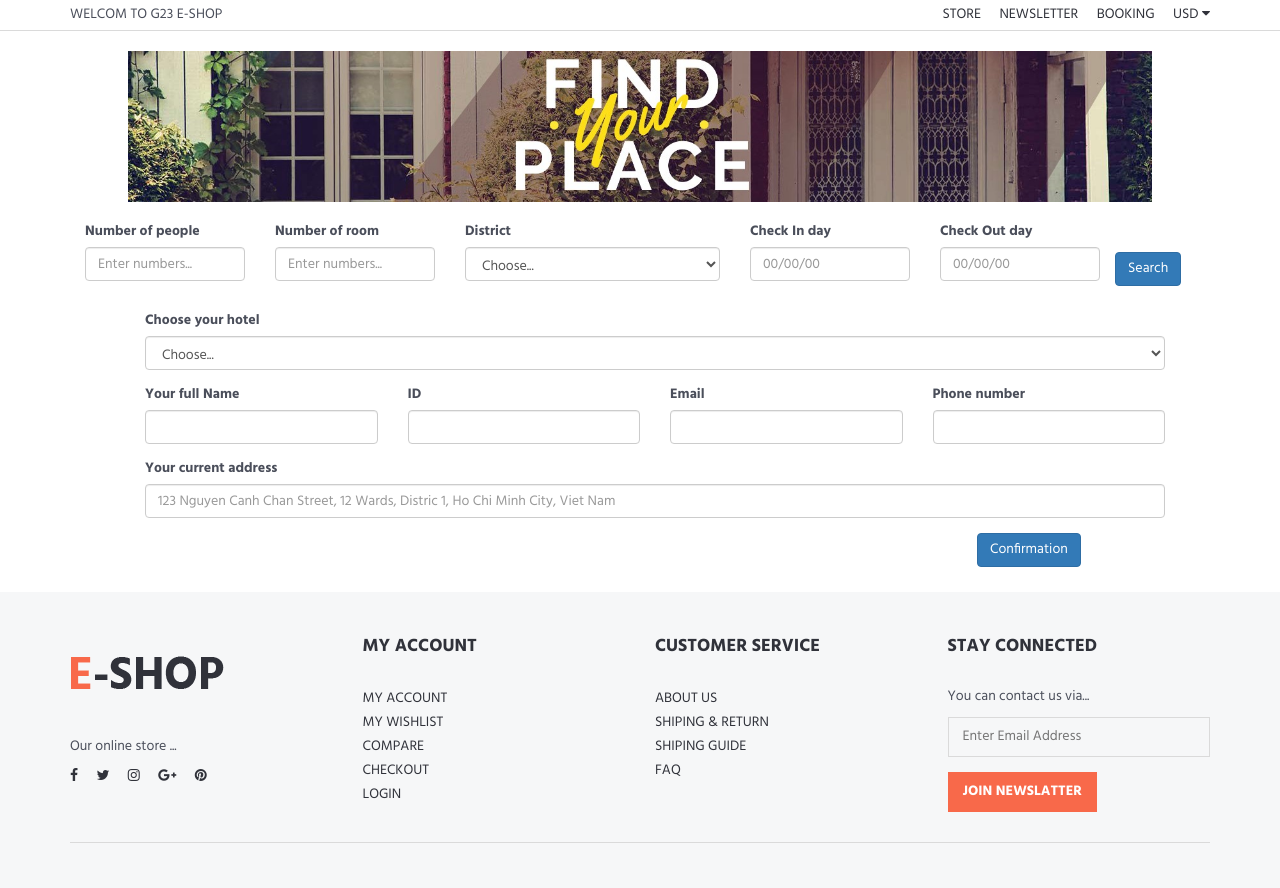
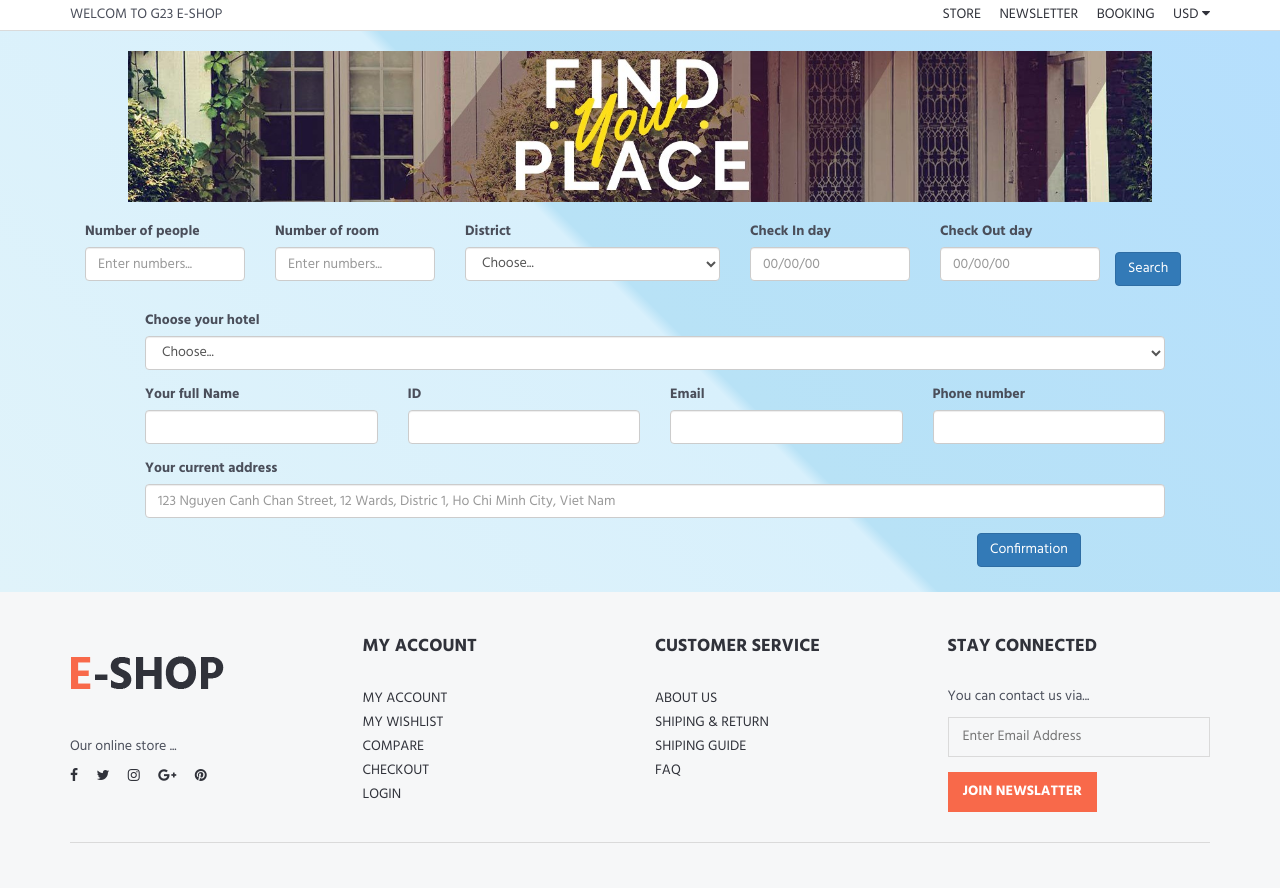
Before and after one commit to chikhang238/final_project, a Django app: page /booking/ in a window 1280 px wide. Run offline with Django 3.2, Linux system fonts and the light colour scheme; data that the repository does not hold is empty; some libraries are stand-ins or nearby versions.

Commit message:
modify background

```diff
--- a/bookingsite/templates/test.html
+++ b/bookingsite/templates/test.html
@@ -2,6 +2,7 @@
 {% extends '_homebase.html' %}
 {% block booking %}
 {% load static %}
+      <div style="background: linear-gradient(45deg, rgba(224,243,250,1) 0%,rgba(216,240,252,1) 50%,rgba(184,226,246,1) 51%,rgba(182,223,253,1) 100%); ">
         <div class="text-center" style="padding-top: 20px;">
         <img src="{% static '/' %}img/logo.jpeg"   alt="This is not displayed" width="80%">
         </div>
@@ -114,5 +115,6 @@
           </div>
         </div>
       </div>
-
+    </div>
 {% endblock %}
+</div>
```
Lines whose indentation alone changed are shown as unchanged.
